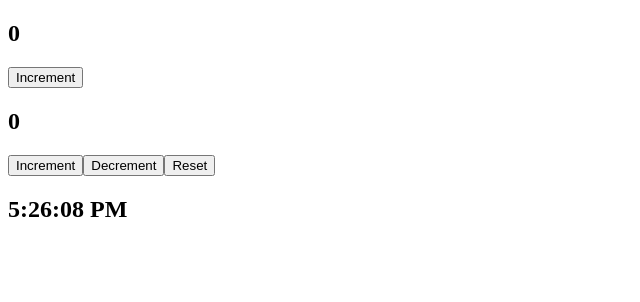
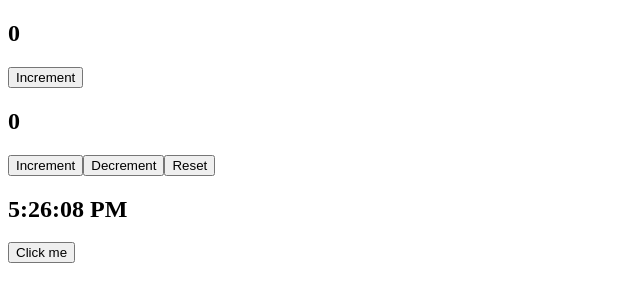
Before and after one commit to Annagiusi96/Develhope_exercises, a React (Vite) app in the folder useSate/: page / in a window 1280 px wide. Shown: the top 302 px of the page, without its empty margins (0-640 px from the left). Built offline with nearby package versions, Linux system fonts and the light colour scheme.

Commit message:
handling-events-1

```diff
--- a/useSate/src/App.jsx
+++ b/useSate/src/App.jsx
@@ -2,6 +2,7 @@ import { useState } from 'react'
 import { Counter } from './Counter'
 import { CounterEs2 } from './CounterEs2'
 import { Clock } from './Clock'
+import { MouseClicker } from './MouseClicker'
 
 
 
@@ -18,6 +19,9 @@ function App() {
 
       {/* useEffect esercizio 2 */}
       <Clock/>
+
+      {/* Handling Events - 1 */}
+      <MouseClicker/>
     </>
   )
 }
--- /dev/null
+++ b/useSate/src/MouseClicker.jsx
@@ -0,0 +1,6 @@
+export function MouseClicker(){
+    function handleReadButton(e){
+        console.log(e.target.name);
+    }
+    return <button name="one" onClick={handleReadButton}>Click me</button>
+}
```
